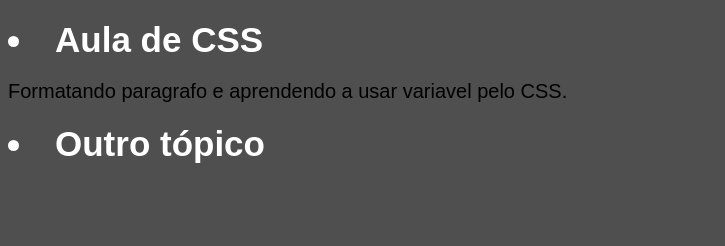
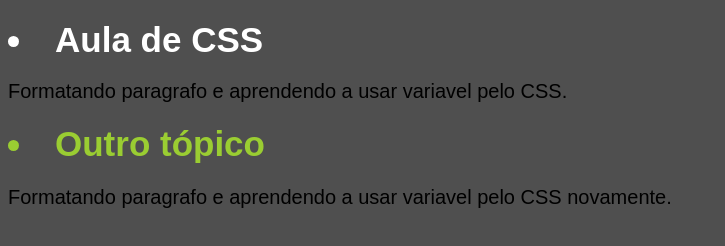
Before and after one commit to BrendaOliveira-code/aula_css, a plain HTML site: page index.html in a window 1280 px wide. Shown: the whole page, without its empty margins (0-725 px from the left). Drawn offline with Linux system fonts and the light colour scheme.

Commit message:
Adicionando novas formatações ao CSS.

```diff
--- a/estilo.css
+++ b/estilo.css
@@ -13,3 +13,10 @@ body{
         font-family: Arial, Helvetica, sans-serif;
         color:white;
     }
+
+
+    b.one{
+        font-size: 35px;
+        font-family: Arial, Helvetica, sans-serif;
+        color:#9ACD32				;
+    }
--- a/index.html
+++ b/index.html
@@ -27,7 +27,8 @@
 <h2><b><li> Aula de CSS </li></b></h2>
 <p>Formatando paragrafo e aprendendo a usar variavel pelo CSS.</p>
 
-<h1><b><li> Outro tópico </li></b></h1>
+<h1><b class="one"><li> Outro tópico </li></b></h1>
+<p>Formatando paragrafo e aprendendo a usar variavel pelo CSS novamente.</p>
 
     </body>
 </html>
```
